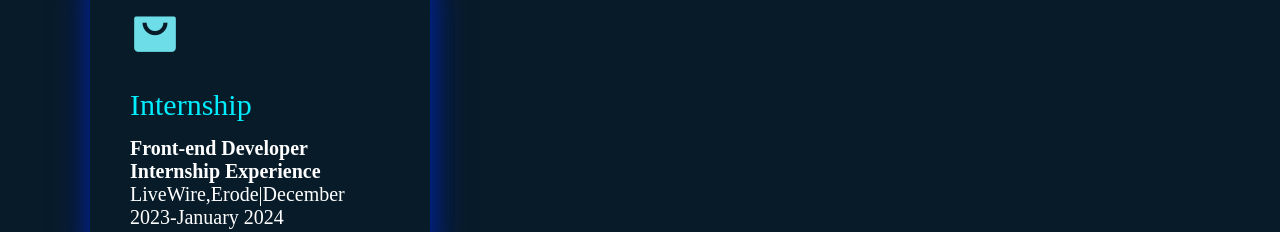
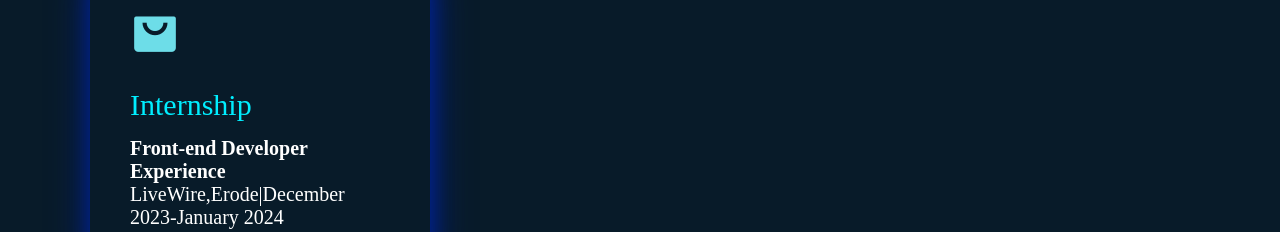
Before and after one commit to asbru17bru172122j0359/Portfolio, a plain HTML site: page index.html in a window 1280 px wide. Shown: the part 2080-2312 px from the top of the page. Drawn offline with nearby package versions, Linux system fonts and the light colour scheme; a script that the page names is missing.

Commit message:
Update index.html

```diff
--- a/index.html
+++ b/index.html
@@ -87,7 +87,7 @@
                 <div>
                     <i class='bx bxs-shopping-bag-alt'style='color:#6ddde8' ></i>
                     <h2>Internship</h2>
-                    <p><b>Front-end Developer Internship Experience</b></p>
+                    <p><b>Front-end Developer Experience</b></p>
                     <p>LiveWire,Erode|December 2023-January 2024</p>
                 </div>
             </div>
```
